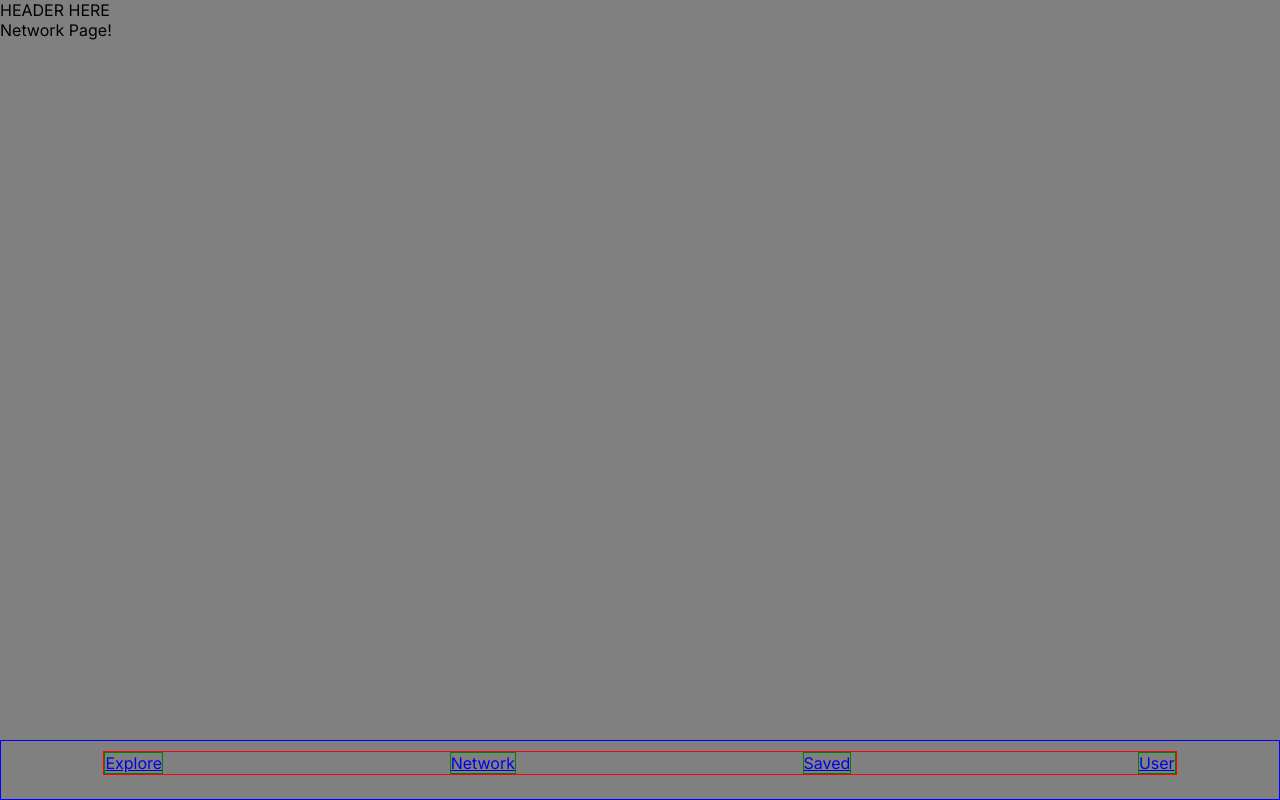
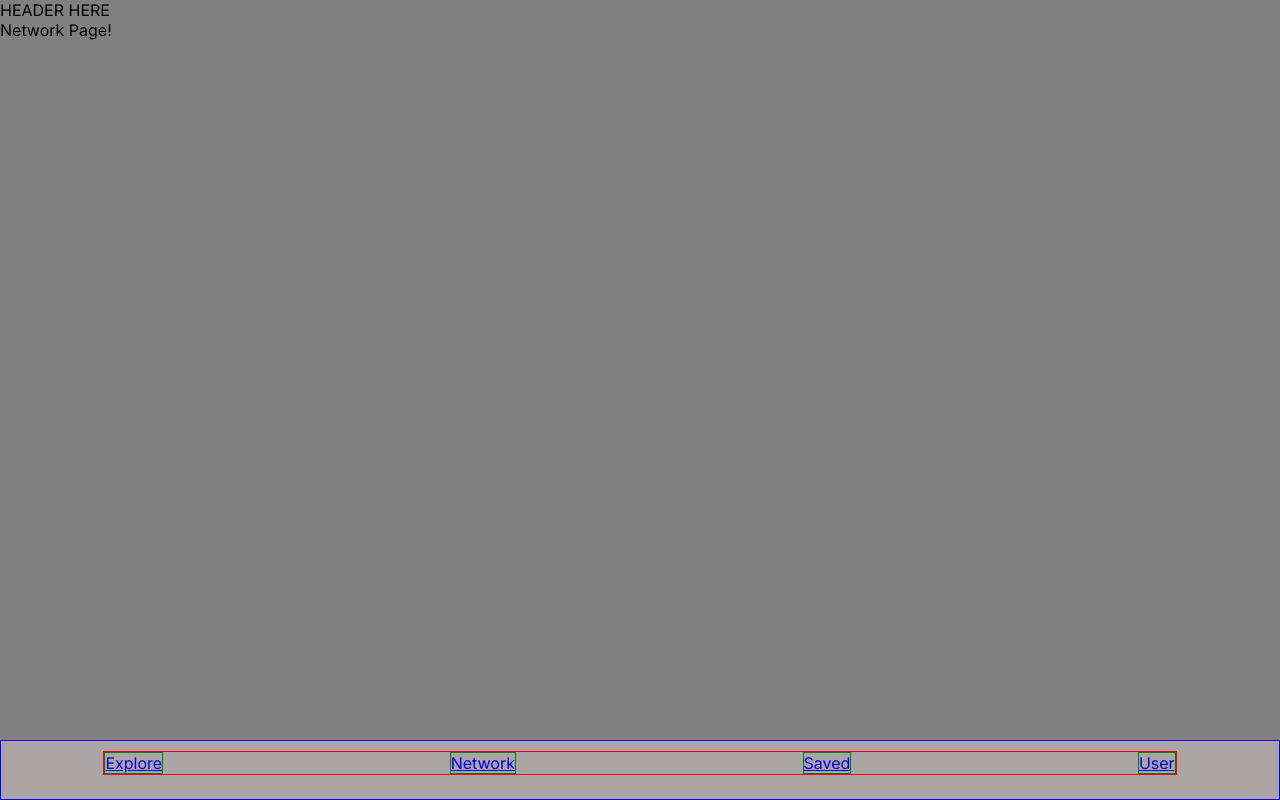
Before and after one commit to theRohirrim/TravelGemsProject, a Next.js app: page /network in a window 1280 px wide. Built offline with nearby package versions, Linux system fonts and the light colour scheme.

Commit message:
coloured in the stationary nav bar

```diff
--- a/src/components/navbar/navbar.module.css
+++ b/src/components/navbar/navbar.module.css
@@ -1,5 +1,6 @@
 .container {
     border: 1px solid blue;
+    background-color: rgb(171, 164, 164);
 
     padding: 10px;
     position: fixed;
```
Also changed, not shown: src/app/page.jsx (line endings or trailing spaces).
